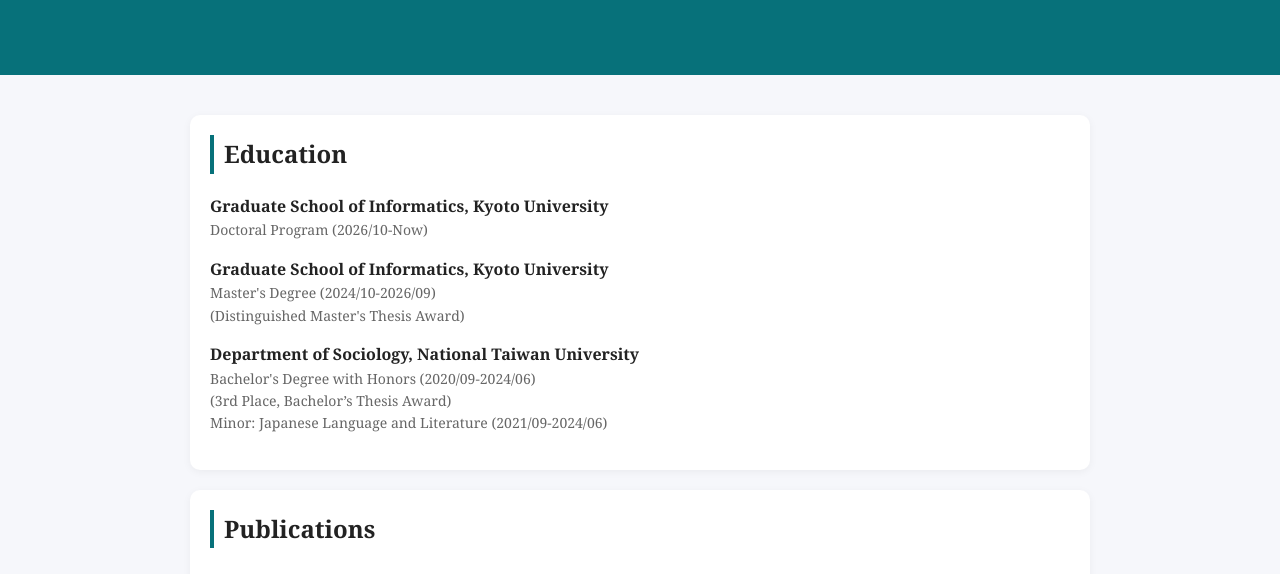
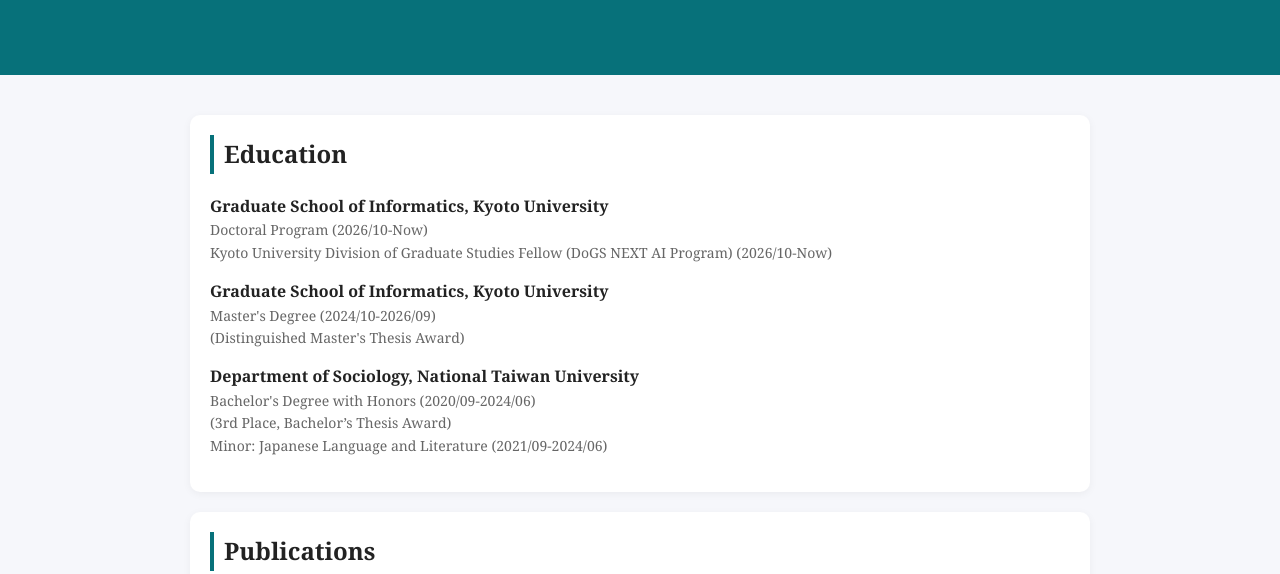
Before and after one commit to yutung-1130/yutung-1130.github.io, a plain HTML site: page index.html in a window 1280 px wide. Shown: the part 159-733 px from the top of the page. Drawn offline with Linux system fonts and the light colour scheme.

Commit message:
20261107

```diff
--- a/index.html
+++ b/index.html
@@ -98,6 +98,10 @@
             Graduate School of Informatics, Kyoto University
           </div>
           <div class="meta">Doctoral Program (2026/10-Now)</div>
+          <div class="meta">
+            Kyoto University Division of Graduate Studies Fellow (DoGS NEXT AI
+            Program) (2026/10-Now)
+          </div>
         </div>
 
         <div class="item">
```
